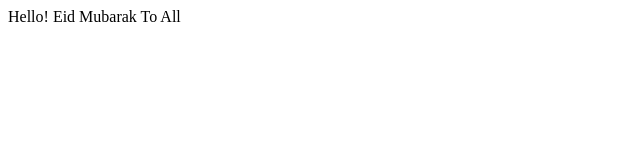
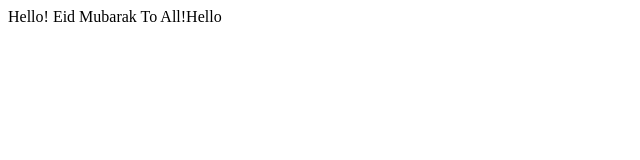
Before and after one commit to AB290817008/BootCamp2020_1, a plain HTML site: page index.html in a window 1280 px wide. Shown: the full height of the page, 0-640 px from the left. Drawn offline with Linux system fonts and the light colour scheme.

Commit message:
Update index.html

```diff
--- a/index.html
+++ b/index.html
@@ -8,7 +8,7 @@
 <body>
     <div>
 
-        Hello! Eid Mubarak To All
+        Hello! Eid Mubarak To All!Hello
     </div>
 </body>
 </html>
```
